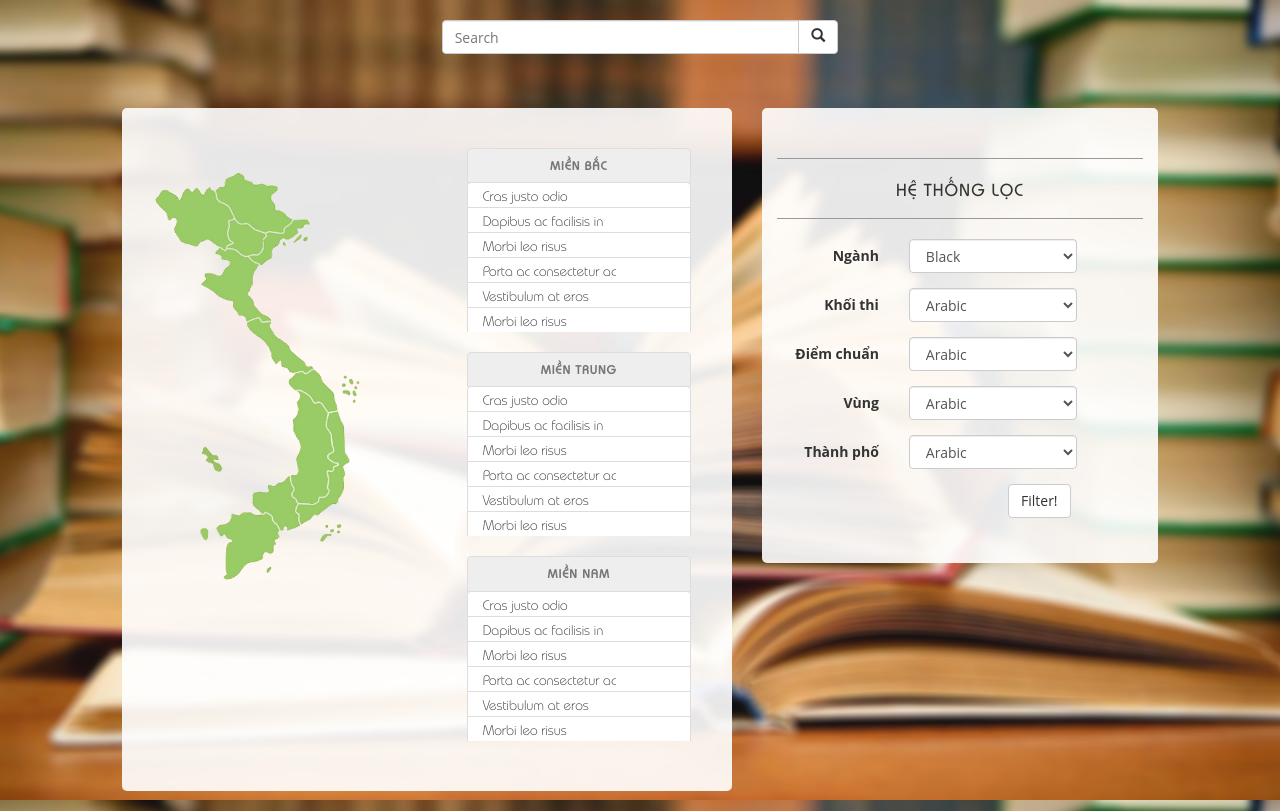
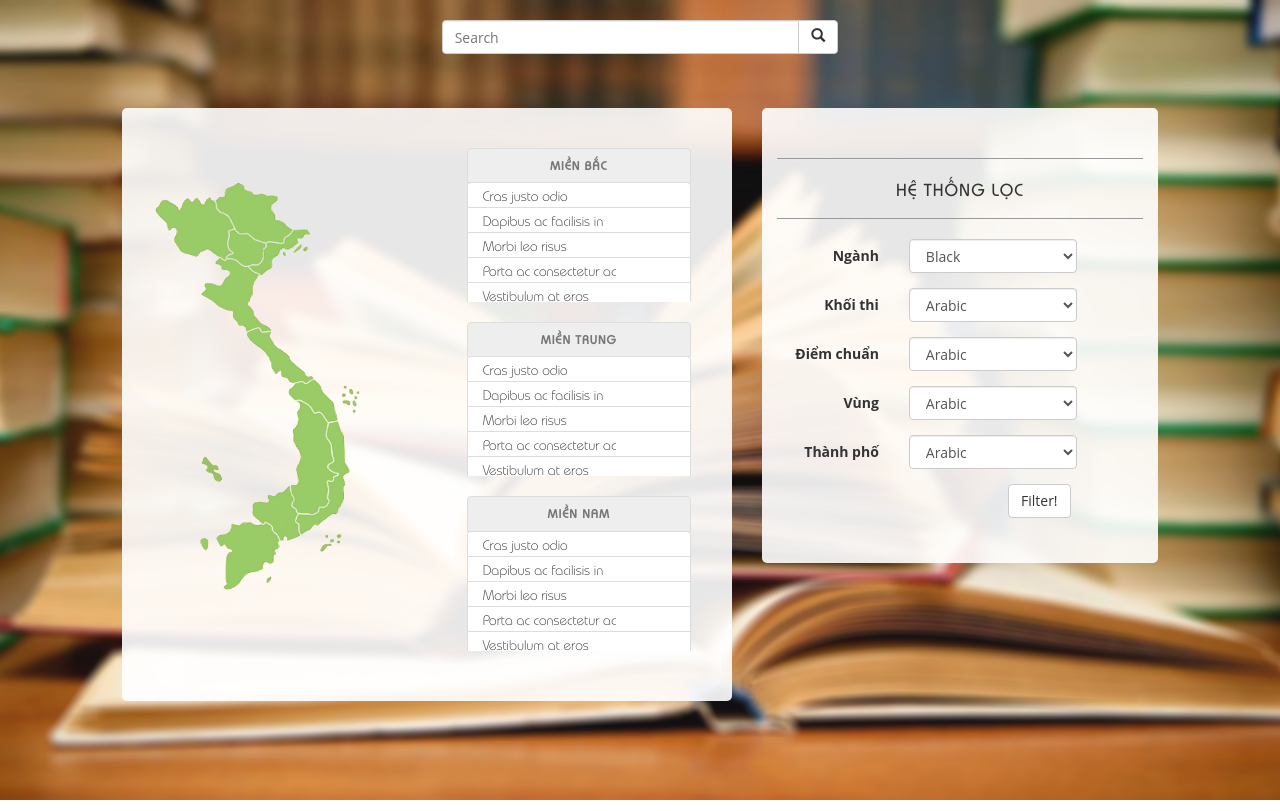
Before and after one commit to tqtg/VnUni, a plain HTML site: page client/index.html in a window 1280 px wide. Drawn offline with Linux system fonts and the light colour scheme; files whose address does not match are found by name.

Commit message:
Re-position the Map and Result boxes

```diff
--- a/client/index.html
+++ b/client/index.html
@@ -31,14 +31,14 @@
 				<div class="box">
 					<div class="row">
 						<div class="map">
-							<img class="img-left" style="max-width: 50%"  src="content/Vietnam_Map.png">
+							<img class="img-left" style="max-width: 50%; margin-top:10px;"  src="content/Vietnam_Map.png">
 						</div>
 						<div class="col-md-5">
 							<div>
 								<h6 href="#" class="list-group-item disabled text-center">
 								    Miền Bắc
-								  </h6>
-								<ul class="list-group" style="height:150px; overflow:auto;font-family:UVNBaiSau_nh">
+								 </h6>
+								<ul class="list-group" style="height:120px; overflow:auto;font-family:UVNBaiSau_nh">
 								  <li class="list-group-item" style="padding:2px 15px">Cras justo odio</li>
 								  <li class="list-group-item" style="padding:2px 15px">Dapibus ac facilisis in</li>
 								  <li class="list-group-item" style="padding:2px 15px">Morbi leo risus</li>
@@ -52,8 +52,8 @@
 							<div>
 								<h6 href="#" class="list-group-item disabled text-center">
 								    Miền Trung
-								 </h6>
-								<ul class="list-group" style="height:150px; overflow:auto;font-family:UVNBaiSau_nh">
+								</h6>
+								<ul class="list-group" style="height:120px; overflow:auto;font-family:UVNBaiSau_nh">
 								  <li class="list-group-item" style="padding:2px 15px">Cras justo odio</li>
 								  <li class="list-group-item" style="padding:2px 15px">Dapibus ac facilisis in</li>
 								  <li class="list-group-item" style="padding:2px 15px">Morbi leo risus</li>
@@ -67,8 +67,8 @@
 							<div>
 								<h6 href="#" class="list-group-item disabled text-center">
 								    Miền Nam
-								  </h6>
-								<ul class="list-group" style="height:150px; overflow:auto;font-family:UVNBaiSau_nh">
+								</h6>
+								<ul class="list-group" style="height:120px; overflow:auto;font-family:UVNBaiSau_nh">
 								  <li class="list-group-item" style="padding:2px 15px">Cras justo odio</li>
 								  <li class="list-group-item" style="padding:2px 15px">Dapibus ac facilisis in</li>
 								  <li class="list-group-item" style="padding:2px 15px">Morbi leo risus</li>
```
